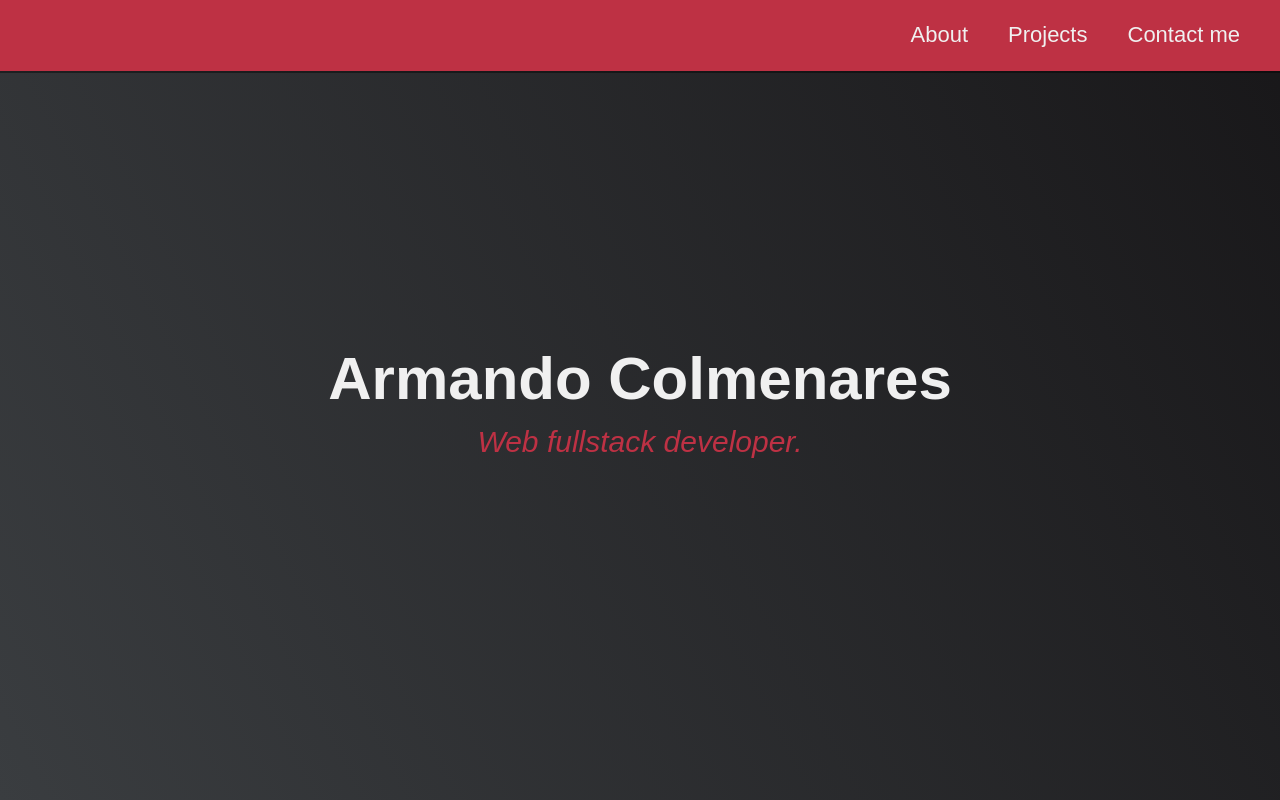
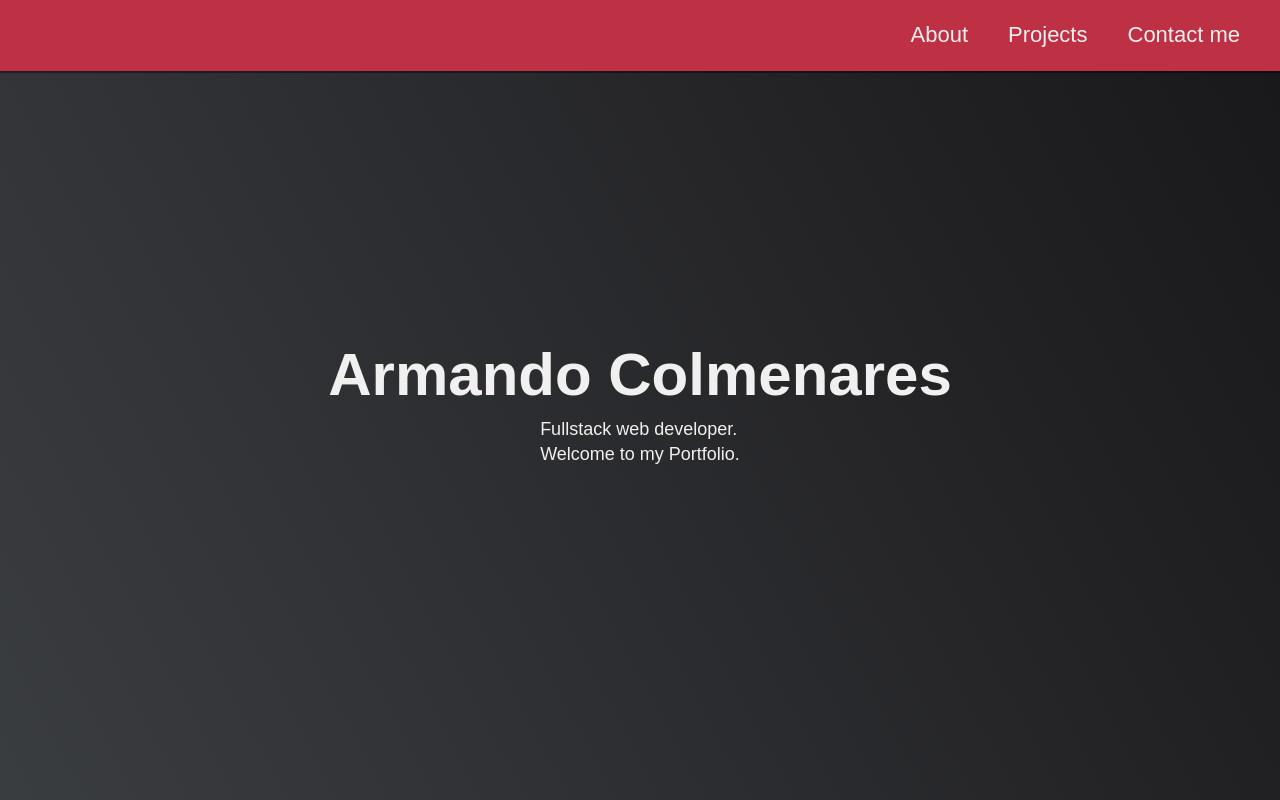
Before and after one commit to Armwcl97/ownWebSite, a React (Create React App) app: page / in a window 1280 px wide. Shown: the top 800 px of the page. Built offline with nearby package versions, Linux system fonts and the light colour scheme.

Commit message:
modified:   src/App.js

```diff
--- a/src/App.js
+++ b/src/App.js
@@ -18,7 +18,10 @@ function App() {
     </nav>
     <section id="welcome-section" class="welcome-section">
         <h1> Armando Colmenares </h1>
-        <p> Web fullstack developer.</p>
+        <div>
+        <p> Fullstack web developer.</p>
+        <p>Welcome to my Portfolio.</p>
+        </div>
     </section>
     <section id="projects" class="projects-section">
         <h2 class="projects-section-header">These are some of my projects</h2>
```
